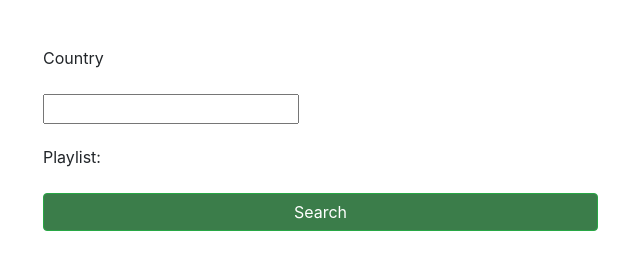
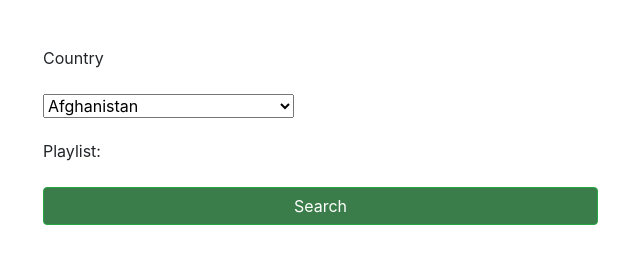
Before and after one commit to Chofen/WebSpotifyAPI-master, a plain HTML site: page demoApp/index.html in a window 1280 px wide. Shown: the whole page, without its empty margins (27-667 px from the left). Drawn offline with nearby package versions, Linux system fonts and the light colour scheme; no server answers.

Commit message:
dropbox
cool

```diff
--- a/demoApp/app.js
+++ b/demoApp/app.js
@@ -93,7 +93,7 @@ const UIController = (function() {
         divSongDetail: '#song-detail',
         hfToken: '#hidden_token',
         divSonglist: '.song-list',
-        inputCountry: '#tf_country',
+        inputCountry: '#country',
         spotifyPlayer: '#spotifyPlayer',
         map: '#map'
     };
@@ -109,7 +109,7 @@ const UIController = (function() {
                 tracks: document.querySelector(DOMElements.divSonglist),
                 submit: document.querySelector(DOMElements.buttonSubmit),
                 songDetail: document.querySelector(DOMElements.divSongDetail),
-                inputCountry: document.querySelector(DOMElements.tf_country),
+                country: document.querySelector(DOMElements.inputCountry),
                 spotifyPlayer: document.querySelector(DOMElements.spotifyPlayer),
                 mapView: document.querySelector(DOMElements.map)
             }
--- a/demoApp/index.html
+++ b/demoApp/index.html
@@ -18,7 +18,73 @@
                 <label for = "country">Country</label>
             </div>
             <div class = "col-sm-6 form-group row px-0">
-                <input type="text" name="tf_country" id = "tf_country">
+                <select id="country" name="country">
+                    <option value="Afganistan">Afghanistan</option>
+                    <option value="Albania">Albania</option>
+                    <option value="Algeria">Algeria</option>
+                    <option value="Argentina">Argentina</option>
+                    <option value="Australia">Australia</option>
+                    <option value="Austria">Austria</option>
+                    <option value="Belgium">Belgium</option>
+                    <option value="Bolivia">Bolivia</option>
+                    <option value="Brazil">Brazil</option>
+                    <option value="Bulgaria">Bulgaria</option>
+                    <option value="Chile">Chile</option>
+                    <option value="Colombia">Colombia</option>
+                    <option value="Costa Rica">Costa Rica</option>
+                    <option value="Denmark">Denmark</option>
+                    <option value="Dominican Republic">Dominican Republic</option>
+                    <option value="Ecuador">Ecuador</option>
+                    <option value="El Salvador">El Salvador</option>
+                    <option value="Estonia">Estonia</option>
+                    <option value="Falkland Islands">Falkland Islands</option>
+                    <option value="Finland">Finland</option>
+                    <option value="France">France</option>
+                    <option value="Gambia">Gambia</option>
+                    <option value="Georgia">Georgia</option>
+                    <option value="Germany">Germany</option>
+                    <option value="Greece">Greece</option>
+                    <option value="Guatemala">Guatemala</option>
+                    <option value="Honduras">Honduras</option>
+                    <option value="Iceland">Iceland</option>
+                    <option value="Indonesia">Indonesia</option>
+                    <option value="India">India</option>
+                    <option value="Ireland">Ireland</option>
+                    <option value="Israel">Israel</option>
+                    <option value="Italy">Italy</option>
+                    <option value="Japan">Japan</option>
+                    <option value="Latvia">Latvia</option>
+                    <option value="Malaysia">Malaysia</option>
+                    <option value="Mexico">Mexico</option>
+                    <option value="Nambia">Nambia</option>
+                    <option value="Netherlands">Netherlands (Holland, Europe)</option>
+                    <option value="New Zealand">New Zealand</option>
+                    <option value="Nicaragua">Nicaragua</option>
+                    <option value="Norway">Norway</option>
+                    <option value="Panama">Panama</option>
+                    <option value="Papua New Guinea">Papua New Guinea</option>
+                    <option value="Paraguay">Paraguay</option>
+                    <option value="Peru">Peru</option>
+                    <option value="Phillipines">Philippines</option>
+                    <option value="Poland">Poland</option>
+                    <option value="Portugal">Portugal</option>
+                    <option value="Romania">Romania</option>
+                    <option value="Russia">Russia</option>
+                    <option value="Singapore">Singapore</option>
+                    <option value="Slovakia">Slovakia</option>
+                    <option value="South Africa">South Africa</option>
+                    <option value="Spain">Spain</option>
+                    <option value="Sweden">Sweden</option>
+                    <option value="Switzerland">Switzerland</option>
+                    <option value="Taiwan">Taiwan</option>
+                    <option value="Thailand">Thailand</option>
+                    <option value="Turkey">Turkey</option>
+                    <option value="UK">United Kingdom</option>
+                    <option value="Ukraine">Ukraine</option>
+                    <option value="USA">United States of America</option>
+                    <option value="Uraguay">Uruguay</option>
+                    <option value="Vietnam">Vietnam</option>
+                 </select>
             </div>
 
             <div class="col-sm-6 form-group row px-0">
```
